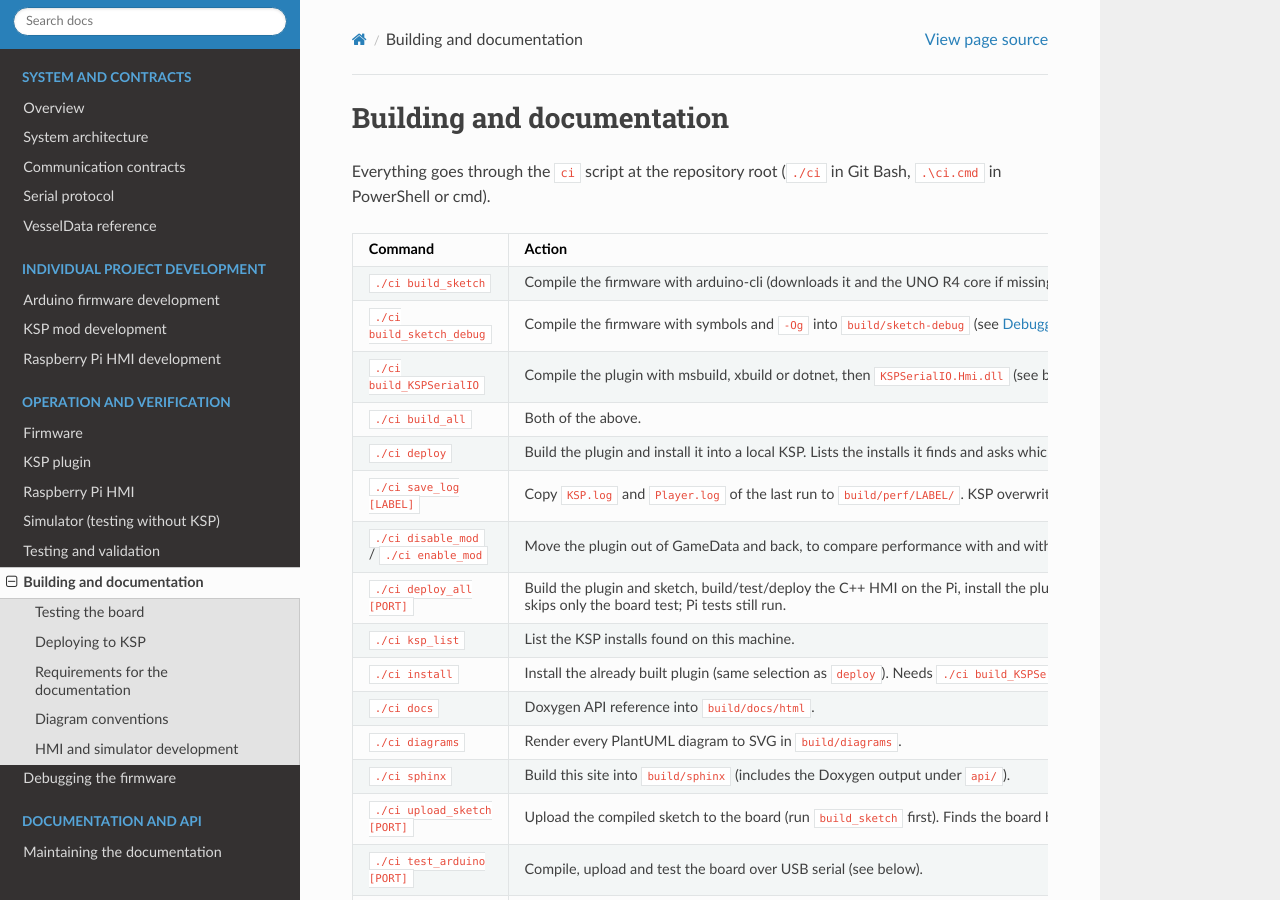
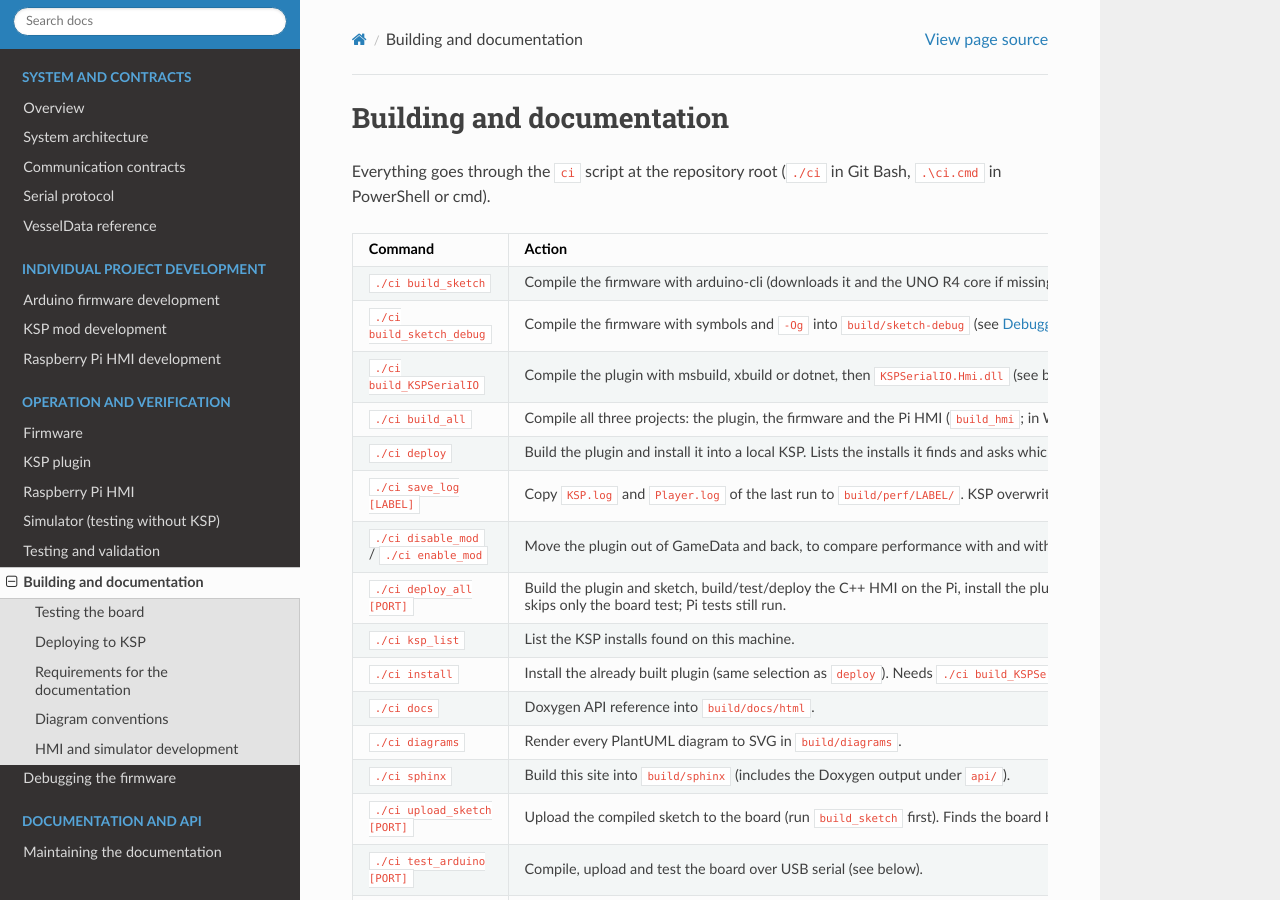
Before and after one commit to AlaNLrdE/KSPKontroller, a Sphinx documentation site: the page built from docs/building.rst, in a window 1280 px wide and 900 px high. Built offline with Sphinx 7.4.7 and the Read the Docs theme 3.1.0, drawn with Linux system fonts in a browser that asks for light colours.

Commit message:
fix(ci): include the C++ HMI in build_all
build_all only compiled the plugin and the sketch. It now also runs
build_hmi (WSL on Windows, native CMake elsewhere), and the HMI build
uses all cores on macOS where nproc is missing.

Co-Authored-By: Claude Opus 5.5 <noreply@anthropic.com>

```diff
--- a/docs/building.rst
+++ b/docs/building.rst
@@ -17,7 +17,7 @@ Everything goes through the ``ci`` script at the repository root (``./ci`` in Gi
    * - ``./ci build_KSPSerialIO``
      - Compile the plugin with msbuild, xbuild or dotnet, then ``KSPSerialIO.Hmi.dll`` (see below).
    * - ``./ci build_all``
-     - Both of the above.
+     - Compile all three projects: the plugin, the firmware and the Pi HMI (``build_hmi``; in WSL on Windows).
    * - ``./ci deploy``
      - Build the plugin and install it into a local KSP. Lists the installs it finds and asks which one (see below).
    * - ``./ci save_log [LABEL]``
```
Also changed, not shown: .agents/skills/kspcontroller-workflow/SKILL.md, .claude/skills/kspcontroller-workflow/SKILL.md, 1 other file.
